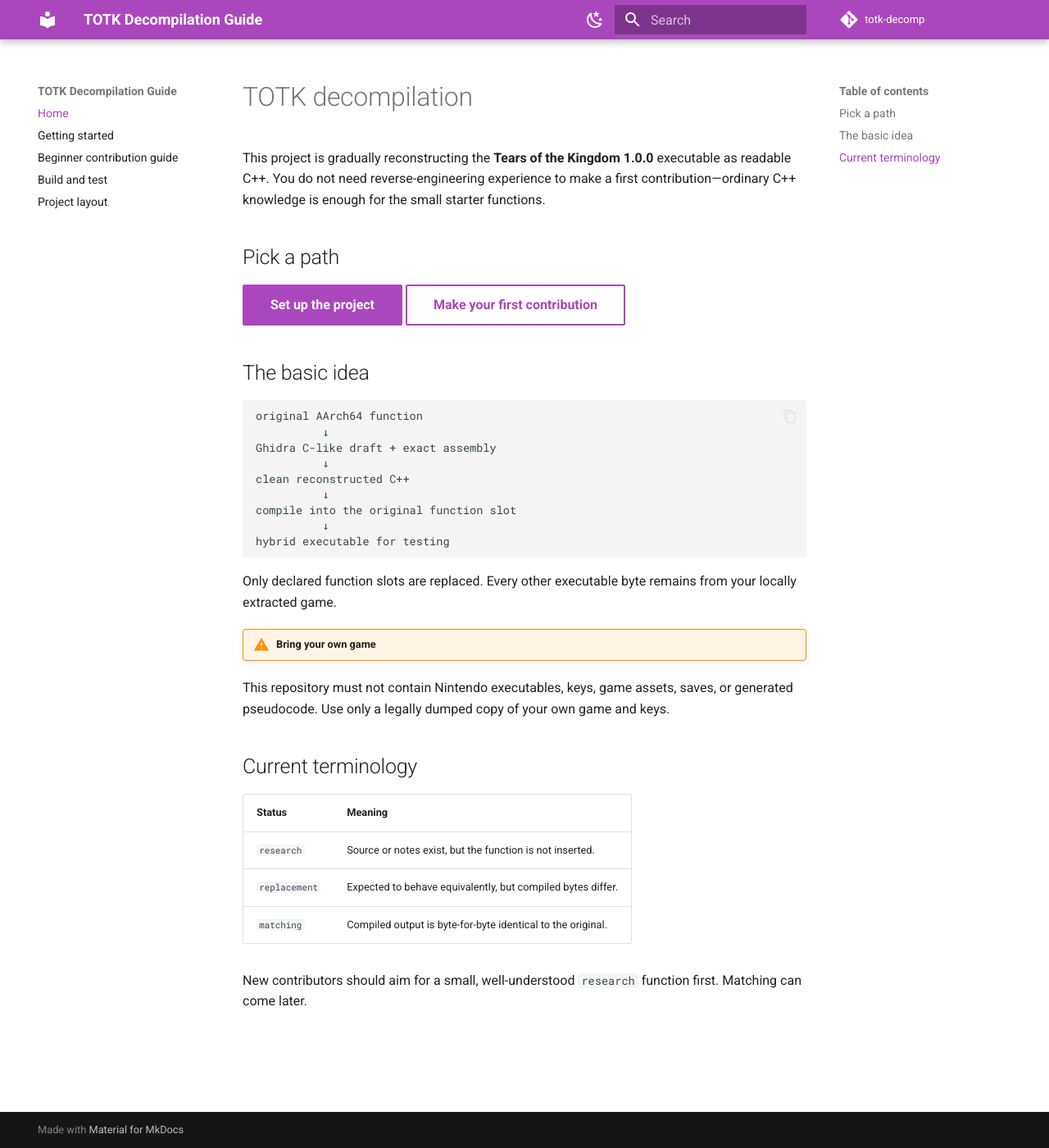
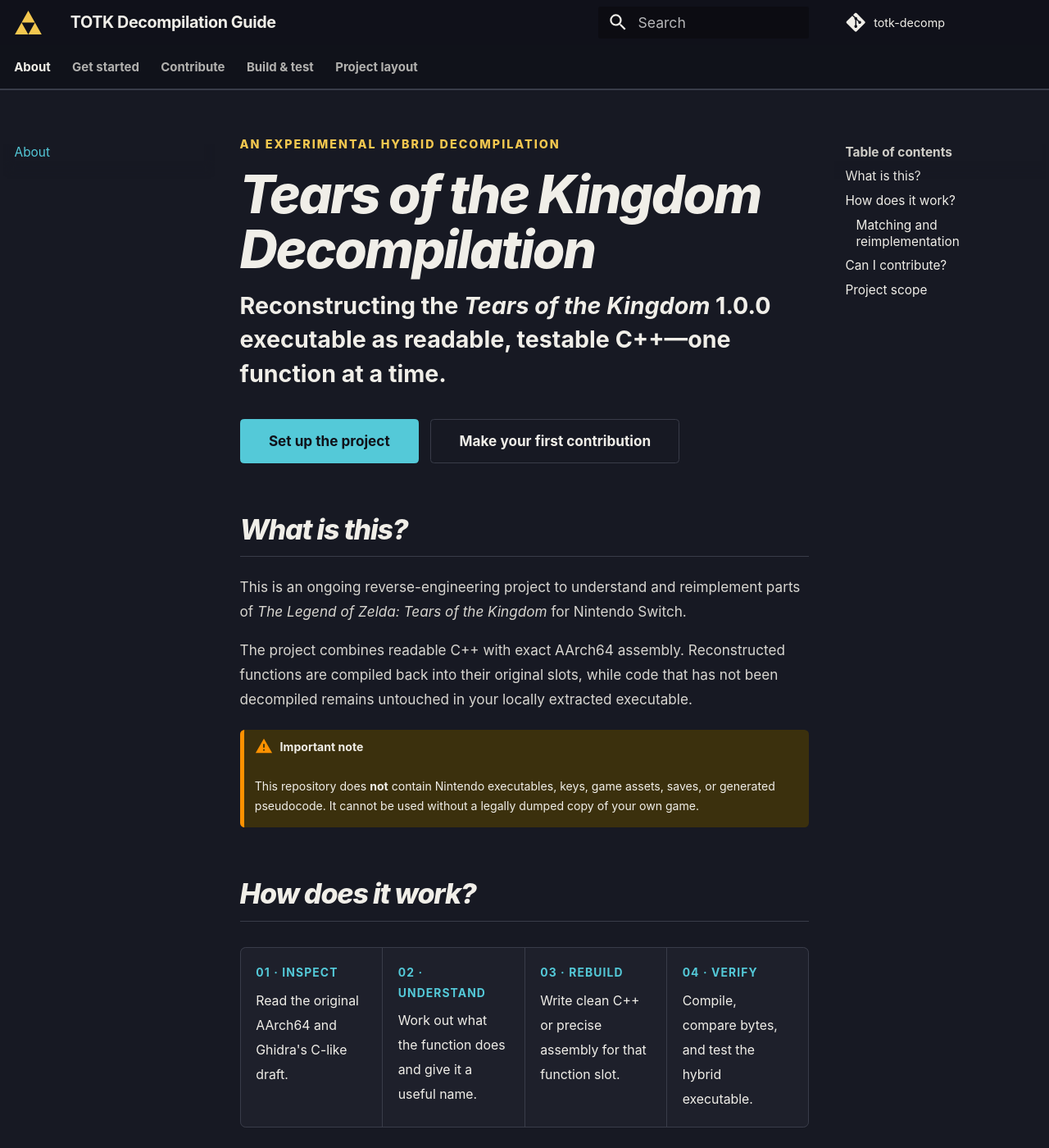
Before and after one commit to oxodx/totk-decomp, an MkDocs documentation site: the page built from docs/index.md, in a window 1280 px wide and 1400 px high. Shown: the whole window at 82% size. Built offline with MkDocs 1.6.1 and Material for MkDocs 9.7.7, drawn with Linux system fonts in a browser that asks for light colours; comment, search, counter and statistics services are not loaded; some of the changed text lies outside the part shown.

Commit message:
docs: redesign site around BOTW decomp style

````diff
--- a/docs/index.md
+++ b/docs/index.md
@@ -1,44 +1,71 @@
-# TOTK decompilation
+<p class="project-kicker">An experimental hybrid decompilation</p>
 
-This project is gradually reconstructing the **Tears of the Kingdom 1.0.0**
-executable as readable C++. You do not need reverse-engineering experience to
-make a first contribution—ordinary C++ knowledge is enough for the small
-starter functions.
+# Tears of the Kingdom Decompilation
 
-## Pick a path
+<p class="project-lede">Reconstructing the <em>Tears of the Kingdom</em> 1.0.0 executable as readable, testable C++—one function at a time.</p>
 
-[Set up the project](getting-started.md){ .md-button .md-button--primary }
-[Make your first contribution](contributing.md){ .md-button }
+<div class="project-actions">
+  <a class="md-button md-button--primary" href="getting-started/">Set up the project</a>
+  <a class="md-button" href="contributing/">Make your first contribution</a>
+</div>
 
-## The basic idea
+## What is this?
 
-```text
-original AArch64 function
-          ↓
-Ghidra C-like draft + exact assembly
-          ↓
-clean reconstructed C++
-          ↓
-compile into the original function slot
-          ↓
-hybrid executable for testing
-```
+This is an ongoing reverse-engineering project to understand and reimplement
+parts of *The Legend of Zelda: Tears of the Kingdom* for Nintendo Switch.
 
-Only declared function slots are replaced. Every other executable byte remains
-from your locally extracted game.
+The project combines readable C++ with exact AArch64 assembly. Reconstructed
+functions are compiled back into their original slots, while code that has not
+been decompiled remains untouched in your locally extracted executable.
 
-!!! warning "Bring your own game"
-This repository must not contain Nintendo executables, keys, game assets,
-saves, or generated pseudocode. Use only a legally dumped copy of your own
-game and keys.
+!!! warning "Important note"
+    This repository does **not** contain Nintendo executables, keys, game
+    assets, saves, or generated pseudocode. It cannot be used without a legally
+    dumped copy of your own game.
 
-## Current terminology
+## How does it work?
 
-| Status        | Meaning                                                     |
-| ------------- | ----------------------------------------------------------- |
-| `research`    | Source or notes exist, but the function is not inserted.    |
-| `replacement` | Expected to behave equivalently, but compiled bytes differ. |
-| `matching`    | Compiled output is byte-for-byte identical to the original. |
+<div class="project-flow">
+  <div><strong>01 · Inspect</strong><span>Read the original AArch64 and Ghidra's C-like draft.</span></div>
+  <div><strong>02 · Understand</strong><span>Work out what the function does and give it a useful name.</span></div>
+  <div><strong>03 · Rebuild</strong><span>Write clean C++ or precise assembly for that function slot.</span></div>
+  <div><strong>04 · Verify</strong><span>Compile, compare bytes, and test the hybrid executable.</span></div>
+</div>
 
-New contributors should aim for a small, well-understood `research` function
-first. Matching can come later.
+Every replacement is bounded to a declared address range. The validator checks
+that every byte outside those ranges still matches the original executable.
+That makes partial progress useful: the game can keep using its original code
+everywhere the project has not supplied a replacement.
+
+### Matching and reimplementation
+
+A **matching** function compiles to the exact same machine code as the original.
+A **replacement** is expected to behave the same but may produce different
+instructions. A **research** function is understood or drafted but is not yet
+inserted into the hybrid executable.
+
+| Status | What it means |
+| --- | --- |
+| `research` | Notes or source exist, but the function is not inserted. |
+| `replacement` | The behavior is understood; compiled bytes may differ. |
+| `matching` | The compiled output is byte-for-byte identical. |
+
+## Can I contribute?
+
+Yes. If you know ordinary C++, you already know enough to start with a small
+function. You do not need previous reverse-engineering or assembly experience;
+the [beginner contribution guide](contributing.md) explains the unfamiliar
+parts and keeps assembly beside readable pseudocode.
+
+Start small, describe what you learned, and let exact matching come later.
+
+[Read the beginner guide →](contributing.md){ .md-button .md-button--primary }
+
+## Project scope
+
+The executable and its code are in scope. Game assets, RomFS content, keys,
+copyrighted binaries, and save data are not. The repository stores original
+reimplementations, function metadata, build tooling, and documentation only.
+
+This is a research and preservation effort—not a game download, PC port, or
+substitute for owning *Tears of the Kingdom*.
--- /dev/null
+++ b/docs/stylesheets/extra.css
@@ -0,0 +1,279 @@
+:root {
+  --totk-ink: #171923;
+  --totk-ink-deep: #10121a;
+  --totk-panel: #1e202b;
+  --totk-line: #393c49;
+  --totk-paper: #f0eee8;
+  --totk-muted: #aaa9a5;
+  --totk-cyan: #54c9d8;
+  --totk-gold: #f3c74f;
+}
+
+[data-md-color-scheme="slate"] {
+  --md-default-bg-color: var(--totk-ink);
+  --md-default-fg-color: var(--totk-paper);
+  --md-default-fg-color--light: #cfcdc7;
+  --md-default-fg-color--lighter: #aaa9a5;
+  --md-primary-fg-color: var(--totk-ink-deep);
+  --md-primary-bg-color: var(--totk-paper);
+  --md-accent-fg-color: var(--totk-cyan);
+  --md-typeset-a-color: var(--totk-cyan);
+  --md-code-bg-color: #10121a;
+  --md-code-fg-color: #e8e6df;
+}
+
+html {
+  font-size: 137.5%;
+}
+
+body,
+input {
+  font-family: Inter, ui-sans-serif, system-ui, -apple-system, BlinkMacSystemFont,
+    "Segoe UI", sans-serif;
+}
+
+.md-header {
+  background: rgba(16, 18, 26, 0.94);
+  border-bottom: 1px solid var(--totk-line);
+  box-shadow: none;
+  backdrop-filter: blur(14px);
+}
+
+.md-header__title {
+  font-weight: 750;
+  letter-spacing: -0.02em;
+}
+
+.md-header__button.md-logo img,
+.md-header__button.md-logo svg {
+  height: 1.3rem;
+  width: 1.5rem;
+}
+
+.md-tabs {
+  background: var(--totk-ink-deep);
+  border-bottom: 1px solid var(--totk-line);
+}
+
+.md-tabs__link {
+  font-size: 0.68rem;
+  font-weight: 700;
+  opacity: 0.72;
+}
+
+.md-tabs__link--active,
+.md-tabs__link:hover {
+  color: var(--totk-cyan);
+  opacity: 1;
+}
+
+.md-main__inner {
+  margin-top: 1.8rem;
+}
+
+.md-content__inner {
+  max-width: 41rem;
+  padding-bottom: 4rem;
+}
+
+.md-content__inner::before {
+  display: none;
+}
+
+.md-typeset {
+  color: #d8d6d0;
+  font-size: 0.78rem;
+  line-height: 1.75;
+}
+
+.md-typeset h1,
+.md-typeset h2,
+.md-typeset h3,
+.md-typeset h4 {
+  color: var(--totk-paper);
+  font-style: italic;
+  font-weight: 800;
+  letter-spacing: -0.035em;
+}
+
+.md-typeset h1 {
+  margin-bottom: 0.65rem;
+  font-size: clamp(2rem, 5vw, 3.25rem);
+  line-height: 1.05;
+}
+
+.md-typeset h2 {
+  margin-top: 2.6rem;
+  padding-bottom: 0.4rem;
+  border-bottom: 1px solid var(--totk-line);
+  font-size: 1.55rem;
+}
+
+.md-typeset h3 {
+  font-size: 1.08rem;
+}
+
+.md-typeset a {
+  text-decoration-thickness: 0.06em;
+  text-underline-offset: 0.15em;
+}
+
+.md-typeset a:hover {
+  color: #8de1e9;
+}
+
+.md-typeset code {
+  border: 1px solid #2f3240;
+  border-radius: 0.25rem;
+}
+
+.md-typeset pre > code {
+  border: 0;
+}
+
+.md-typeset .admonition,
+.md-typeset details {
+  background: var(--totk-panel);
+  border: 0;
+  border-left: 0.25rem solid var(--totk-cyan);
+  border-radius: 0.25rem;
+  box-shadow: none;
+}
+
+.md-typeset .warning,
+.md-typeset details.warning {
+  background: #3b300d;
+  border-left-color: var(--totk-gold);
+}
+
+.md-typeset .warning > .admonition-title,
+.md-typeset .warning > summary {
+  background: transparent;
+  color: var(--totk-paper);
+}
+
+.md-typeset .md-button {
+  border: 1px solid var(--totk-line);
+  border-radius: 0.2rem;
+  color: var(--totk-paper);
+  font-weight: 750;
+}
+
+.md-typeset .md-button:hover,
+.md-typeset .md-button:focus {
+  border-color: var(--totk-cyan);
+  background: rgba(84, 201, 216, 0.08);
+  color: var(--totk-cyan);
+}
+
+.md-typeset .md-button--primary {
+  border-color: var(--totk-cyan);
+  background: var(--totk-cyan);
+  color: var(--totk-ink-deep);
+}
+
+.md-typeset table:not([class]) {
+  border: 1px solid var(--totk-line);
+  box-shadow: none;
+}
+
+.md-typeset table:not([class]) th {
+  background: var(--totk-panel);
+  color: var(--totk-paper);
+}
+
+.md-sidebar__scrollwrap:hover {
+  scrollbar-color: var(--totk-line) transparent;
+}
+
+.md-nav__link--active,
+.md-nav__link:hover {
+  color: var(--totk-cyan);
+}
+
+.md-footer {
+  background: var(--totk-ink-deep);
+  border-top: 1px solid var(--totk-line);
+}
+
+.project-kicker {
+  margin: 0 0 0.7rem;
+  color: var(--totk-gold);
+  font-size: 0.65rem;
+  font-weight: 800;
+  letter-spacing: 0.14em;
+  text-transform: uppercase;
+}
+
+.project-lede {
+  max-width: 34rem;
+  margin: 0 0 1.6rem;
+  color: var(--totk-paper);
+  font-size: clamp(1rem, 2.4vw, 1.3rem);
+  font-weight: 700;
+  line-height: 1.45;
+}
+
+.project-actions {
+  display: flex;
+  flex-wrap: wrap;
+  gap: 0.65rem;
+  margin: 1.4rem 0 2.4rem;
+}
+
+.project-flow {
+  display: grid;
+  grid-template-columns: repeat(4, 1fr);
+  gap: 1px;
+  overflow: hidden;
+  margin: 1.4rem 0;
+  border: 1px solid var(--totk-line);
+  border-radius: 0.3rem;
+  background: var(--totk-line);
+}
+
+.project-flow > div {
+  min-height: 5.4rem;
+  padding: 0.85rem;
+  background: var(--totk-panel);
+}
+
+.project-flow strong {
+  display: block;
+  margin-bottom: 0.3rem;
+  color: var(--totk-cyan);
+  font-size: 0.63rem;
+  letter-spacing: 0.08em;
+  text-transform: uppercase;
+}
+
+.project-flow span {
+  color: var(--totk-paper);
+  font-size: 0.72rem;
+  line-height: 1.4;
+}
+
+@media screen and (max-width: 59.984375em) {
+  html {
+    font-size: 125%;
+  }
+
+  .md-main__inner {
+    margin-top: 1rem;
+  }
+
+  .project-flow {
+    grid-template-columns: 1fr 1fr;
+  }
+}
+
+@media screen and (max-width: 35em) {
+  .project-flow {
+    grid-template-columns: 1fr;
+  }
+
+  .project-actions .md-button {
+    width: 100%;
+    text-align: center;
+  }
+}
--- a/mkdocs.yml
+++ b/mkdocs.yml
@@ -9,27 +9,30 @@ site_dir: build/docs
 
 theme:
   name: material
+  logo: assets/triforce.svg
+  favicon: assets/triforce.svg
+  font: false
   features:
+    - navigation.tabs
+    - navigation.tabs.sticky
     - navigation.sections
     - navigation.top
     - content.code.copy
     - search.suggest
     - search.highlight
   palette:
-    - media: "(prefers-color-scheme: light)"
-      scheme: default
-      primary: purple
-      accent: teal
-      toggle:
-        icon: material/weather-night
-        name: Use dark mode
-    - media: "(prefers-color-scheme: dark)"
-      scheme: slate
-      primary: purple
-      accent: teal
-      toggle:
-        icon: material/weather-sunny
-        name: Use light mode
+    scheme: slate
+    primary: custom
+    accent: custom
+
+extra_css:
+  - stylesheets/extra.css
+
+extra:
+  social:
+    - icon: fontawesome/brands/github
+      link: https://github.com/oxodx/totk-decomp
+      name: TOTK decompilation on GitHub
 
 plugins:
   - search
@@ -48,8 +51,8 @@ markdown_extensions:
       permalink: true
 
 nav:
-  - Home: index.md
-  - Getting started: getting-started.md
-  - Beginner contribution guide: contributing.md
-  - Build and test: build-and-test.md
+  - About: index.md
+  - Get started: getting-started.md
+  - Contribute: contributing.md
+  - Build & test: build-and-test.md
   - Project layout: project-layout.md
````
Also changed, not shown: docs/assets/triforce.svg (added).
